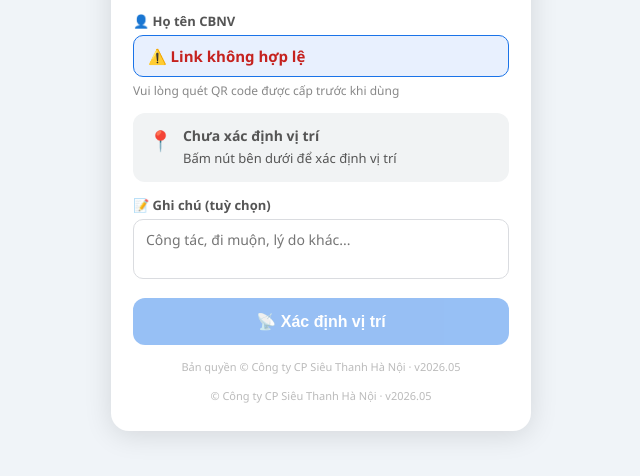
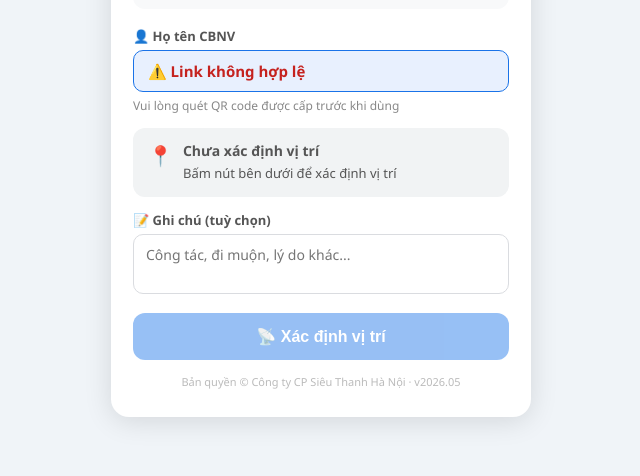
Before and after one commit to hasttechnical2025-prog/hast_chamcong, a plain HTML site: page index.html in a window 1280 px wide. Shown: the part 322-798 px from the top of the page, without its empty margins (319-959 px from the left). Drawn offline with Linux system fonts and the light colour scheme.

Commit message:
Update index.html

```diff
--- a/index.html
+++ b/index.html
@@ -192,9 +192,7 @@ textarea:focus{border-color:#1a73e8;}
     <div class="rows"    id="r-rows"></div>
     <button class="btn green" onclick="resetForm()">🔄 Quay lại Chấm công</button>
   </div>
-  <p style="text-align:center;font-size:11px;color:#bbb;margin-top:14px;">
-      © Công ty CP Siêu Thanh Hà Nội · v2026.05
-    </p>
+
 </div>
 <script>
 // ═══════════════════════════════════════════
```
